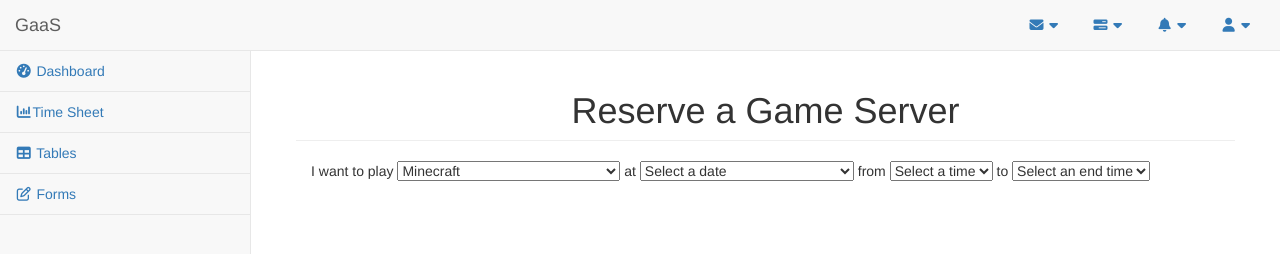
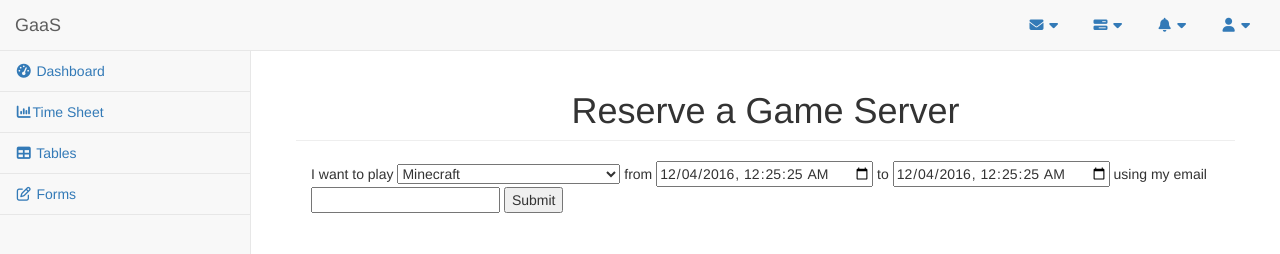
Before and after one commit to DataScience-SacState/GaaS, a plain HTML site: page src/main/resources/public/pages/index.html in a window 1280 px wide. Shown: the top 254 px of the page. Drawn offline with nearby package versions, Linux system fonts and the light colour scheme.

Commit message:
returning object now

```diff
--- a/src/main/resources/public/js/main.js
+++ b/src/main/resources/public/js/main.js
@@ -1,8 +1,11 @@
-window.onload = function(){
-	var variables = new Set();
+$(document).ready(function(){
+
+	$("#startDate").val(new Date().toJSON().slice(0,19));
+	$("#endDate").val(new Date().toJSON().slice(0,19));
 
 	function GetDates(startDate, daysToAdd) {
     	var aryDates = [];
+    	var dateValues = [];
 
     	for (var i = 0; i <= daysToAdd; i++) {
         	var currentDate = new Date();
@@ -52,8 +55,24 @@ window.onload = function(){
 	for(var i = 0; i < aryDates.length; i++){
 		var opt = aryDates[i];
 		var el = document.createElement("option");
+		var currentDate = new Date();
+        currentDate.setDate(startDate.getDate() + i);
+        el.value = currentDate.toISOString();
 		el.textContent = opt;
-		select.appendChild(el);
+		//select.appendChild(el);
 	}
 
-}
+	$(document.body).on('click', '.submitThings', function(){
+		var arr = [];
+		var obj = {};
+		var type = document.getElementById("game").value;
+		var email = document.getElementById("userEmail").value;
+		var start = document.getElementById("startDate").value;
+		var end = document.getElementById("endDate").value;
+		obj.type = type;
+		obj.email = email;
+		obj.start = start;
+		obj.end = end;
+		console.log(obj);
+	});
+});
--- a/src/main/resources/public/pages/index.html
+++ b/src/main/resources/public/pages/index.html
@@ -300,67 +300,13 @@
                                       <option>Counter Strike: Global Offensive</option>
                                       <option>Driftin.io</option>
                                     </select>
-                                    at
-                                    <select name="day" id="day">
-                                        <option>Select a date
-                                        </option>
-                                    </select>
                                     from
-                                    <select name="startTime" id="startTime">
-                                        <option>Select a time</option>
-                                        <option>12:00 AM</option>
-                                        <option>1:00 AM</option>
-                                        <option>2:00 AM</option>
-                                        <option>3:00 AM</option>
-                                        <option>4:00 AM</option>
-                                        <option>5:00 AM</option>
-                                        <option>6:00 AM</option>
-                                        <option>7:00 AM</option>
-                                        <option>8:00 AM</option>
-                                        <option>9:00 AM</option>
-                                        <option>10:00 AM</option>
-                                        <option>11:00 AM</option>
-                                        <option>12:00 PM</option>
-                                        <option>1:00 PM</option>
-                                        <option>2:00 PM</option>
-                                        <option>3:00 PM</option>
-                                        <option>4:00 PM</option>
-                                        <option>5:00 PM</option>
-                                        <option>6:00 PM</option>
-                                        <option>7:00 PM</option>
-                                        <option>8:00 PM</option>
-                                        <option>9:00 PM</option>
-                                        <option>10:00 PM</option>
-                                        <option>11:00 PM</option>
-                                    </select>
+                                    <input type="datetime-local" id="startDate">
                                     to
-                                    <select name="endTime" id="endTime">
-                                        <option>Select an end time</option>
-                                        <option>12:00 AM</option>
-                                        <option>1:00 AM</option>
-                                        <option>2:00 AM</option>
-                                        <option>3:00 AM</option>
-                                        <option>4:00 AM</option>
-                                        <option>5:00 AM</option>
-                                        <option>6:00 AM</option>
-                                        <option>7:00 AM</option>
-                                        <option>8:00 AM</option>
-                                        <option>9:00 AM</option>
-                                        <option>10:00 AM</option>
-                                        <option>11:00 AM</option>
-                                        <option>12:00 PM</option>
-                                        <option>1:00 PM</option>
-                                        <option>2:00 PM</option>
-                                        <option>3:00 PM</option>
-                                        <option>4:00 PM</option>
-                                        <option>5:00 PM</option>
-                                        <option>6:00 PM</option>
-                                        <option>7:00 PM</option>
-                                        <option>8:00 PM</option>
-                                        <option>9:00 PM</option>
-                                        <option>10:00 PM</option>
-                                        <option>11:00 PM</option>
-                                    </select>
+                                    <input type="datetime-local" id="endDate">
+                                    using my email
+                                    <input type='text' id="userEmail">
+                                    <button class='submitThings'>Submit</button>
                                 </div>
                             </div>
                         </div>
```
